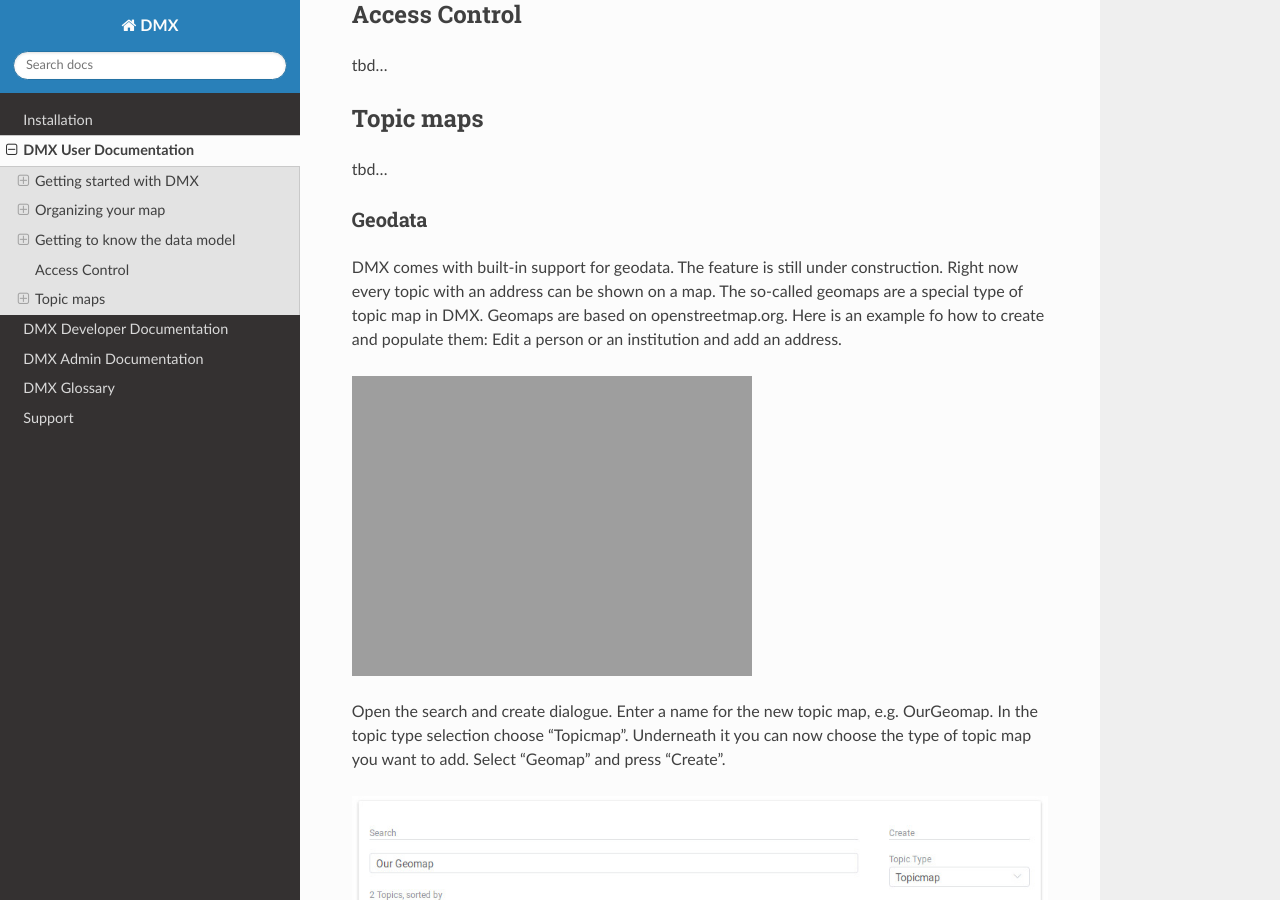
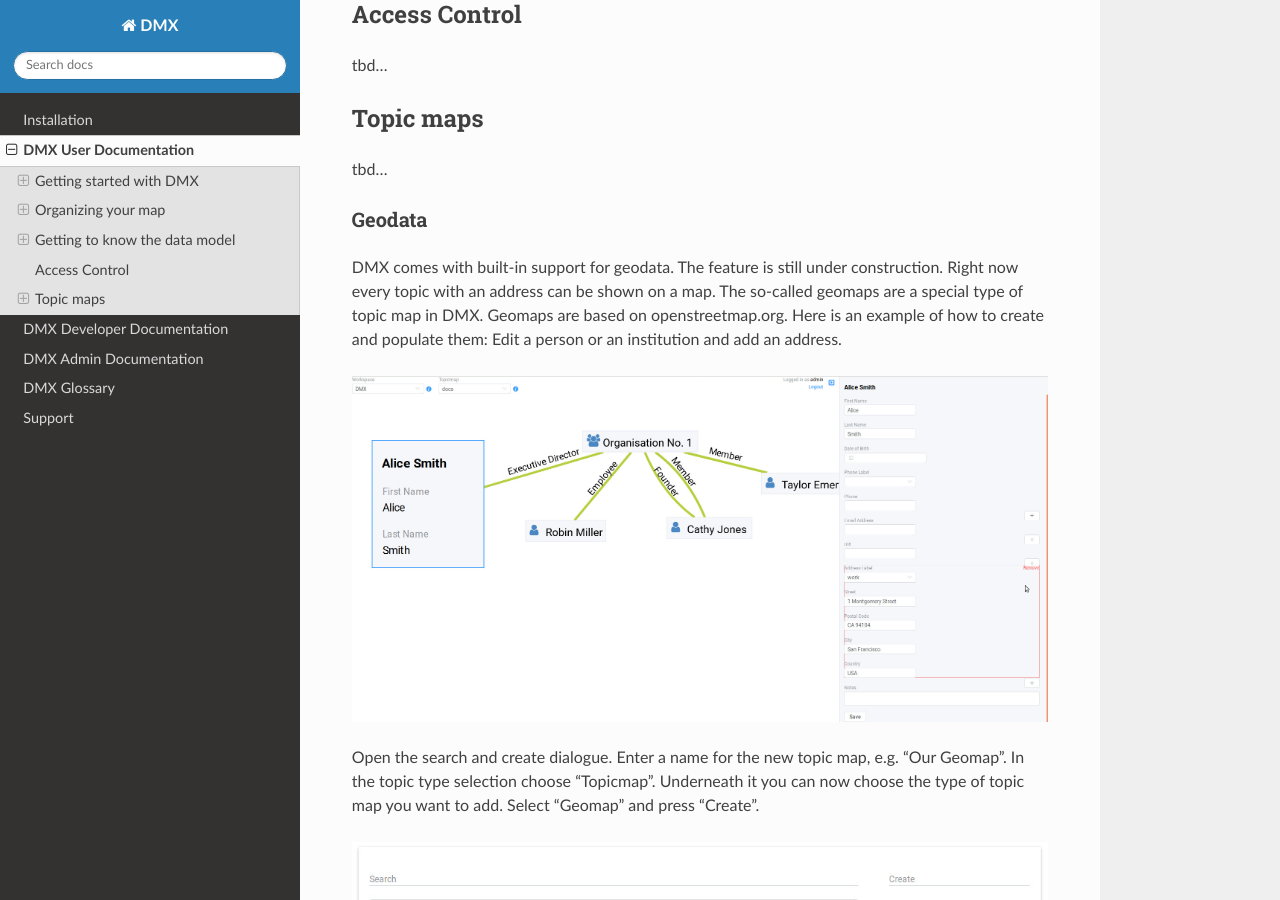
Before and after one commit to dmx-systems/dmx-documentation, a Sphinx documentation site: the page built from docs/user.rst, in a window 1280 px wide and 900 px high, scrolled down 7460 px. Built offline with Sphinx 7.4.7 and the Read the Docs theme 2.0.0, drawn with Linux system fonts in a browser that asks for light colours; some of the changed text lies outside the part shown.

Commit message:
Corrected typos

```diff
--- a/docs/user.rst
+++ b/docs/user.rst
@@ -173,12 +173,12 @@
 
 Geodata
 =======
-DMX comes with built-in support for geodata. The feature is still under construction. Right now every topic with an address can be shown on a map. The so-called geomaps are a special type of topic map in DMX. Geomaps are based on openstreetmap.org. Here is an example fo how to create and populate them: Edit a person or an institution and add an address.
+DMX comes with built-in support for geodata. The feature is still under construction. Right now every topic with an address can be shown on a map. The so-called geomaps are a special type of topic map in DMX. Geomaps are based on openstreetmap.org. Here is an example of how to create and populate them: Edit a person or an institution and add an address.
 
 .. image:: _static/add-address.jpg
-    width: 800
+    :width: 800
 
-Open the search and create dialogue. Enter a name for the new topic map, e.g. OurGeomap. In the topic type selection choose "Topicmap". Underneath it you can now choose the type of topic map you want to add. Select "Geomap" and press "Create".
+Open the search and create dialogue. Enter a name for the new topic map, e.g. "Our Geomap". In the topic type selection choose "Topicmap". Underneath it you can now choose the type of topic map you want to add. Select "Geomap" and press "Create".
 
 .. image:: _static/add-geomap.jpg
 
```
Also changed, not shown: other parts of docs/user.rst (+1 -1 lines).
